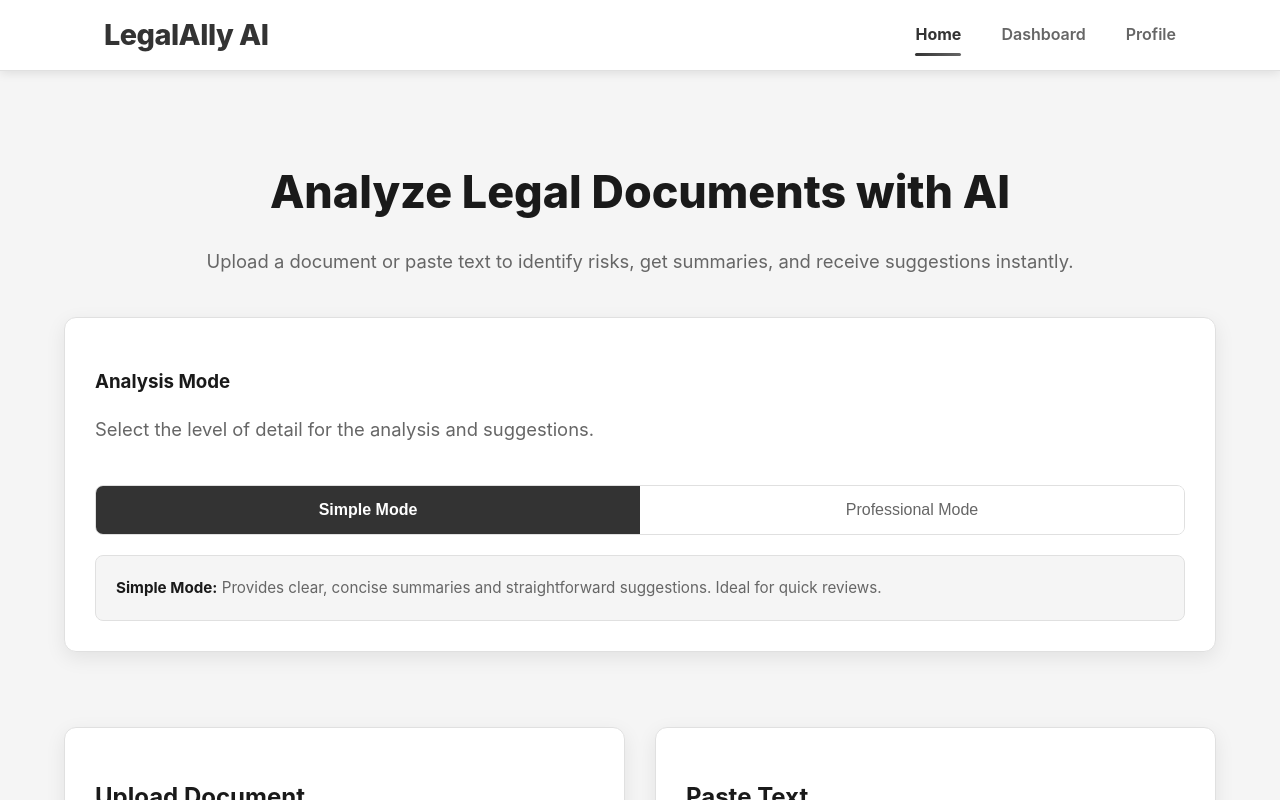
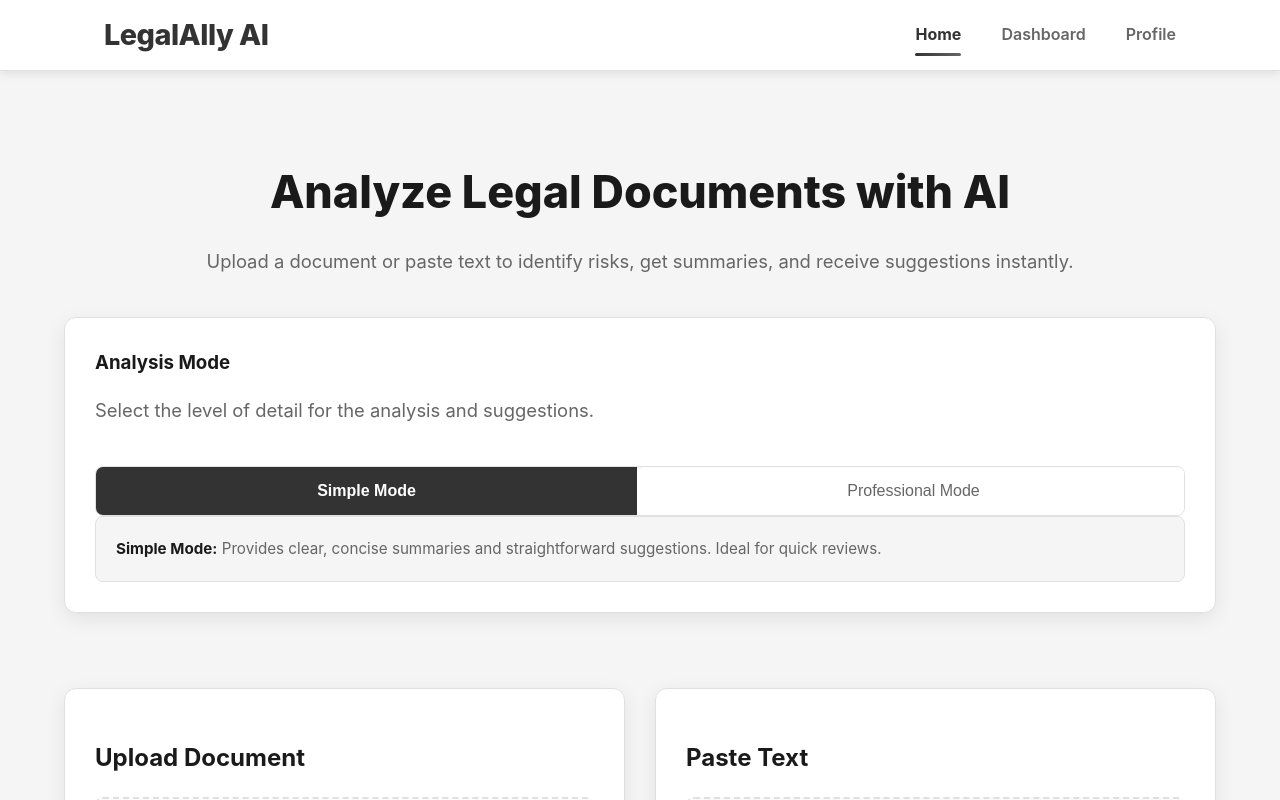
Before and after one commit to Irfan-Hussain107/AI-Legal-Advisor, a React (Vite) app in the folder frontend/: page / in a window 1280 px wide. Shown: the top 800 px of the page. Built offline with nearby package versions, Linux system fonts and the light colour scheme; no server answers.

Commit message:
hadeled the internal spacing of model selector

```diff
--- a/frontend/src/index.css
+++ b/frontend/src/index.css
@@ -1404,3 +1404,18 @@ textarea:focus {
 .send-button:hover {
   background: #333;       /* dark gray on hover */
 }
+
+.settings-card {
+  margin-top: 8px;    /* reduce from whatever it is now */
+  padding: 30px;      /* shrink if padding is large */
+}
+
+.settings-card h3 {
+  margin-top: 0;
+  margin-bottom: 6px; /* reduce gap between title and buttons */
+}
+
+.mode-selector {
+  margin: 0;          /* remove extra spacing */
+  gap: 6px;           /* tighten button spacing if needed */
+}
```
